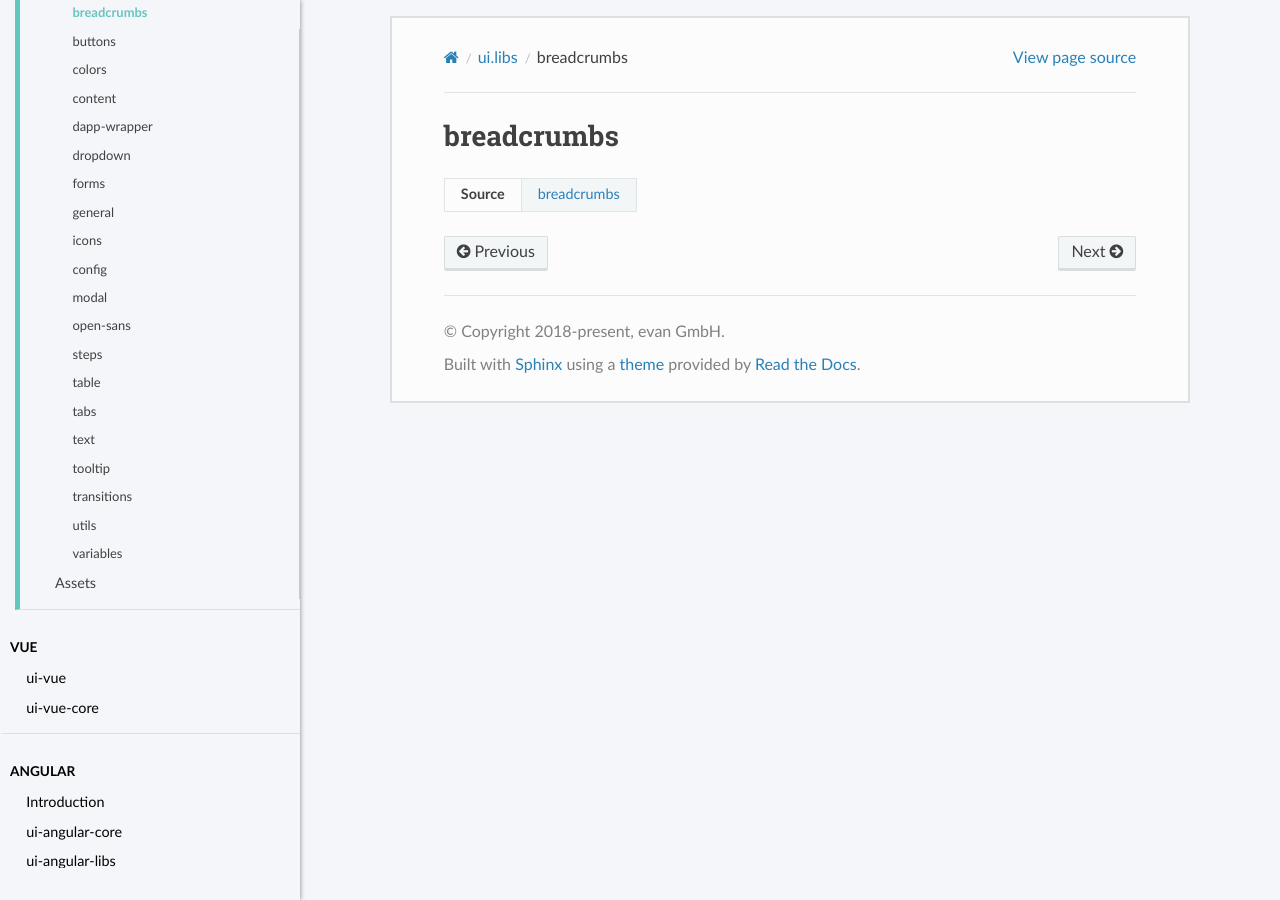
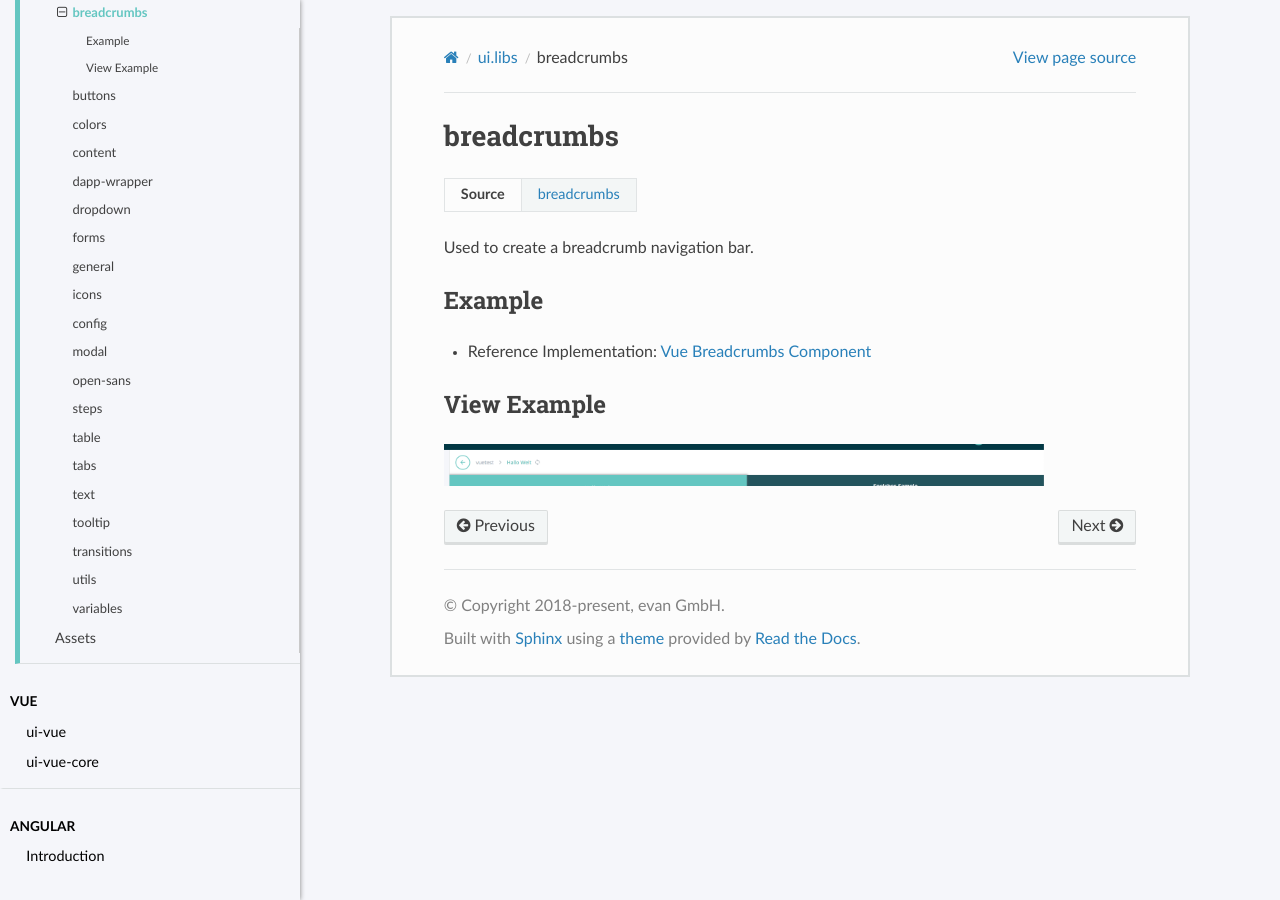
Before and after one commit to evannetwork/ui-docs, a Sphinx documentation site: the page built from docs/core/ui.libs/styling/breadcrumb.rst, in a window 1280 px wide. Built offline with Sphinx 7.4.7 and the Read the Docs theme 2.0.0, drawn with Linux system fonts in a browser that asks for light colours.

Commit message:
add breadcrumbs docs
- [CORE-10]

```diff
--- a/docs/core/ui.libs/styling/breadcrumb.rst
+++ b/docs/core/ui.libs/styling/breadcrumb.rst
@@ -8,3 +8,17 @@ breadcrumbs
 
    * - Source
      - `breadcrumbs <https://github.com/evannetwork/ui-core/tree/master/dapps/ui.libs/src/breadcrumbs.scss>`__
+
+Used to create a breadcrumb navigation bar.
+
+-------
+Example
+-------
+- Reference Implementation: `Vue Breadcrumbs Component <https://github.com/evannetwork/ui-vue/blob/master/dapps/evancore.vue.libs/src/components/breadcrumbs/breadcrumbs.vue>`_
+
+------------
+View Example
+------------
+
+.. image:: ../../../images/core/breadcrumbs.png
+   :width: 600
```
Also changed, not shown: docs/core/ui.libs/styling/animations.rst (deleted, +0 -10 lines), docs/images/core/breadcrumbs.png (added).
